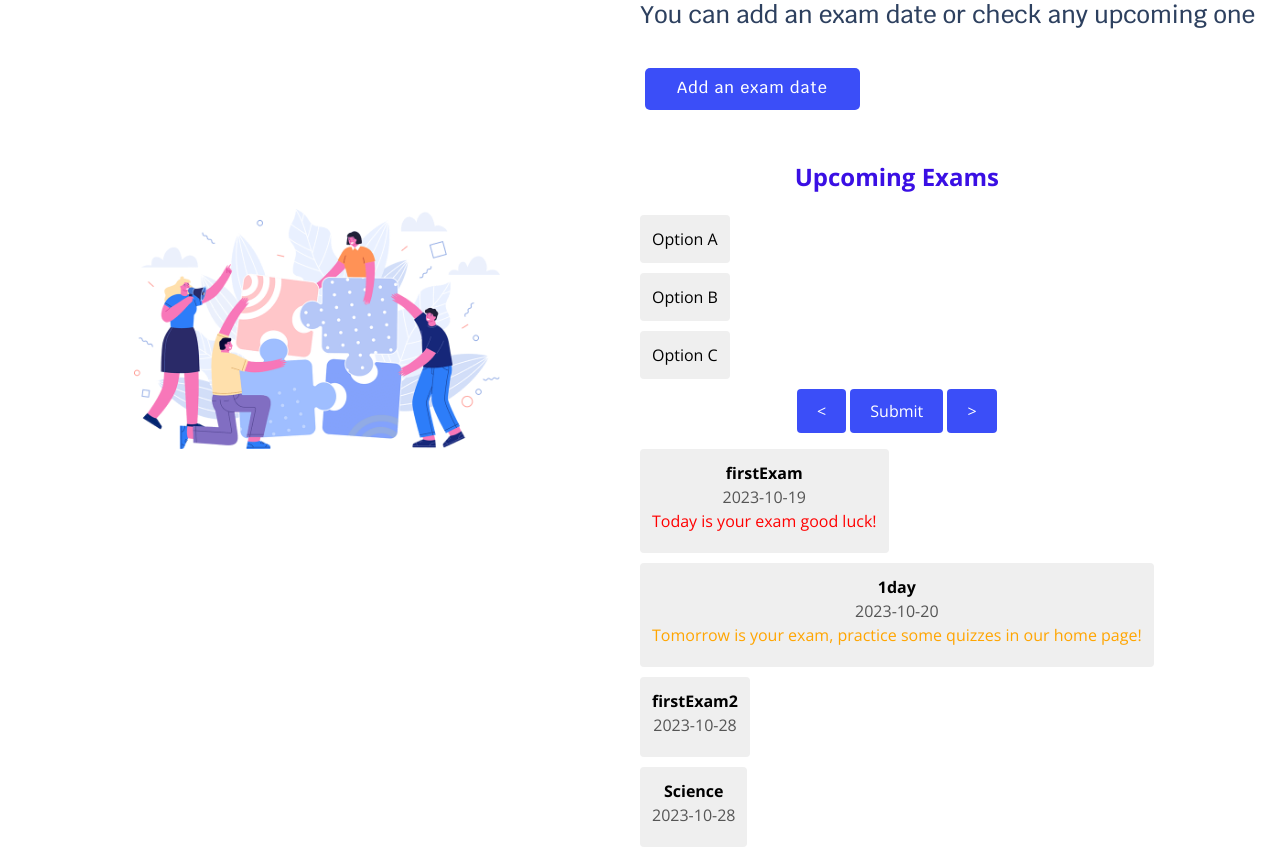
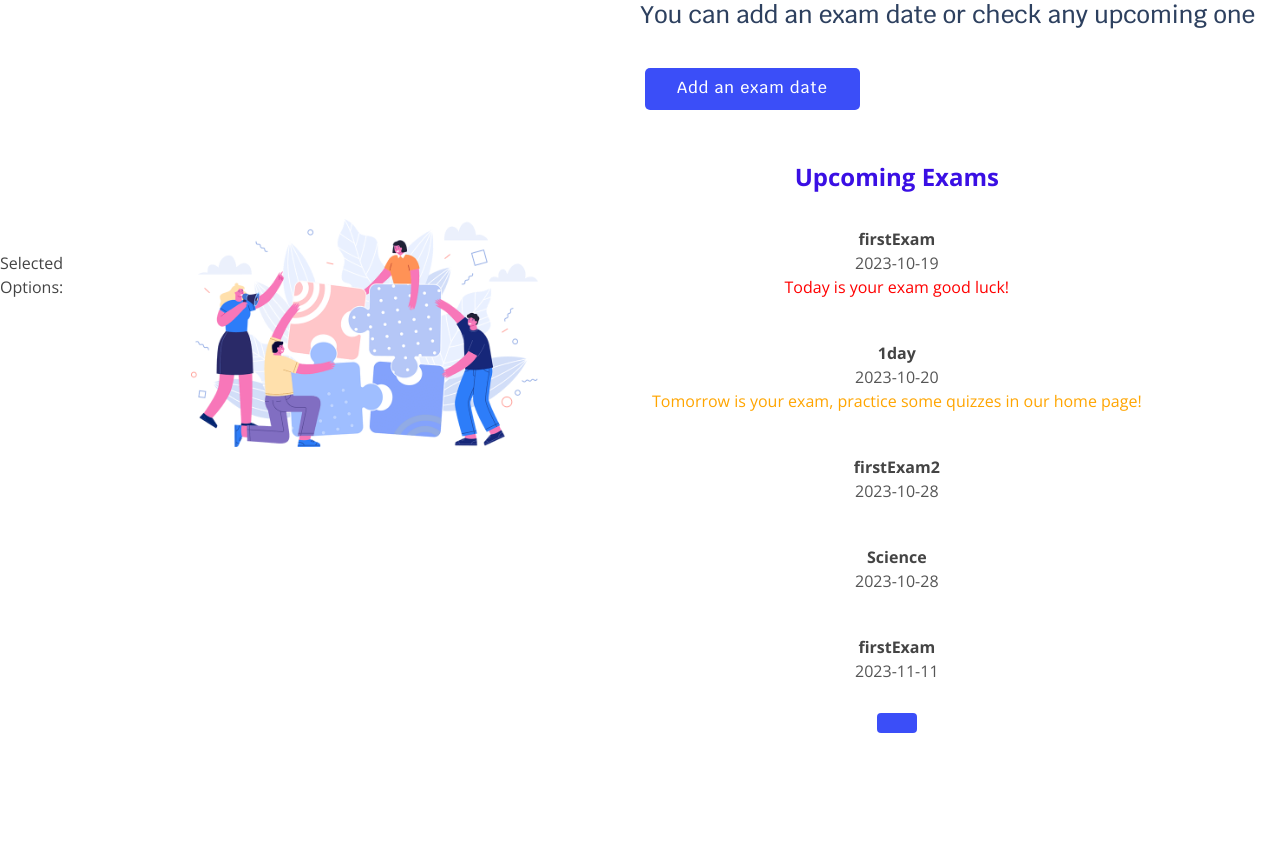
Before and after one commit to faisal-almugesib/iQuiz, a Flask app: page /calendar in a window 1280 px wide. Shown: the part 304-1158 px from the top of the page. Run offline with Flask 3, Linux system fonts and the light colour scheme; a user stored in the database is signed in; some libraries are stand-ins or nearby versions.

Commit message:
tryStyleOfEachPage AND PRAY THAT EVERYTHING WORKS

```diff
--- a/flaskblog/routes.py
+++ b/flaskblog/routes.py
@@ -324,3 +324,12 @@ def addDate():
                 return redirect(url_for('calendar'))
 
     return render_template('addDate.html',title='addDate', form=form, user=current_user)
+
+
+@app.route("/deleteExam", methods=['GET','POST'])
+@login_required
+def deleteExam():
+    checkboxes = request.form.getlist('checkbox')
+    for i in checkboxes:
+        print(i)
+    return redirect(url_for('home'))
--- a/flaskblog/static/quizStyles.css
+++ b/flaskblog/static/quizStyles.css
@@ -71,14 +71,13 @@ body {
     border-color: #000;
 }
 
-.option:focus {
+
+
+.blue-border {
     border-color: #007bff;
     outline: none;
 }
 
-.option:active {
-    border-color: #007bff;
-}
 
 input[type="radio"] {
     display: none;
@@ -92,6 +91,8 @@ input[type="radio"]:checked + .option {
 }
 
 input[type="checkbox"] {
+    width: 300px;
+    height: 100px;
     display: none;
 }
 
--- a/flaskblog/templates/calendar.html
+++ b/flaskblog/templates/calendar.html
@@ -48,6 +48,149 @@
     .one-day{
         color: orange;
     }
+    body {
+        font-family: Arial, sans-serif;
+        background-color: #f0f0f0;
+        display: flex;
+        justify-content: center;
+        align-items: center;
+        height: 100vh;
+        margin: 0;
+    }
+
+    /*
+    .card {
+        background-color: #fff;
+        border-radius: 8px;
+        box-shadow: 0px 0px 10px rgba(0, 0, 0, 0.2);
+        padding: 20px;
+        text-align: center;
+        width: 400px;
+        overflow: hidden;
+    }
+    */
+
+    .card {
+        background-color: #fff;
+        border-radius: 8px;
+        box-shadow: 0px 0px 10px rgba(0, 0, 0, 0.2);
+        padding: 20px;
+        text-align: center;
+        width: 400px;
+        position: absolute;
+        top: 50%;
+        left: 50%;
+        transform: translate(-50%, -50%);
+        /* Additional CSS styles for the centered content go here */
+    }
+
+    .question {
+        font-weight: bold;
+        font-size: 24px;
+        margin-bottom: 20px;
+        color: #3a0fe4; /* Question text color */
+        position: relative;
+    }
+
+    .option {
+        display: block;
+        margin: 10px 0;
+        padding: 10px;
+        border-radius: 4px;
+        cursor: pointer;
+        transition: transform 0.3s ease, border-color 0.3s ease;
+        border: 2px solid transparent;
+
+        /*
+        if it long remove the extended part and puts ...
+
+        white-space: nowrap; /* Prevents line breaks in button text *
+        overflow: hidden; /* Hides overflowing text *
+        text-overflow: ellipsis; /* Adds ellipsis (...) to indicate text overflow *
+        max-width: 100%; /* Ensures the button doesn't exceed card width *
+        */
+
+
+        white-space: normal; /* Allow text to wrap to multiple lines */
+        word-wrap: break-word; /* Allow long words to break onto the next line */
+        max-width: 100%; /* Ensures the button doesn't exceed card width */
+    }
+
+    .option:hover {
+        transform: scale(0.95);
+        border-color: #000;
+    }
+
+
+
+    .blue-border {
+        border-color: #007bff;
+        outline: none;
+    }
+
+
+    input[type="radio"] {
+        display: none;
+    }
+
+
+
+    input[type="radio"]:checked + .option {
+        border-color: #007bff;
+        transform: scale(0.95);
+    }
+
+    input[type="checkbox"] {
+        width: 300px;
+        height: 100px;
+
+    }
+
+
+
+    input[type="checkbox"]:checked + .option {
+        border-color: #007bff;
+        transform: scale(0.95);
+    }
+
+
+    button[type="submit"] {
+        visibility:"";
+        background-color: #3b4ef8;;
+        color: #fff;
+        border: none;
+        padding: 10px 20px;
+        border-radius: 4px;
+        cursor: pointer;
+        font-size: 16px;
+        transition: background-color 0.3s ease, color 0.3s ease;
+    }
+
+    button[type="submit"]:hover {
+        background-color: #0a22f6;
+    }
+
+
+    .navigate {
+        visibility:"";
+        background-color: #3b4ef8;;
+        color: #fff;
+        border: none;
+        padding: 10px 20px;
+        border-radius: 4px;
+        cursor: pointer;
+        font-size: 16px;
+        transition: background-color 0.3s ease, color 0.3s ease;
+    }
+
+    .navigate:hover {
+        background-color: #0a22f6; /* Lighter color on hover */
+    }
+
+
+
+
+
 
     </style>
     </head>
@@ -57,6 +200,45 @@
     <!-- ======= Header ======= -->
     {% extends "layout.html" %}
     {% block content %}
+
+    <script>document.addEventListener('click', function (event) {
+        if (event.target.classList.contains('clickable-option')) {
+            event.target.classList.toggle('blue-border');
+        }
+
+ });
+</script>
+ <div id="selectedOptions">Selected Options: </div>
+
+
+
+
+    <script>
+        // JavaScript to update the selected options in real-time
+        const checkboxes = document.querySelectorAll('input[type="checkbox"]');
+        const selectedOptions = document.getElementById('selectedOptions');
+
+        checkboxes.forEach(checkbox => {
+            checkbox.addEventListener('change', function() {
+                updateSelectedOptions();
+            });
+        });
+
+        function updateSelectedOptions() {
+            const selected = Array.from(checkboxes)
+                .filter(checkbox => checkbox.checked)
+                .map(checkbox => checkbox.value);
+
+            if (selected.length > 0) {
+                selectedOptions.textContent = 'Selected Options: ' + selected.join(', ');
+            } else {
+                selectedOptions.textContent = 'Selected Options: ';
+            }
+        }
+
+
+
+</script>
 
     <!-- ======= Hero Section ======= -->
     <section id="hero" class="d-flex align-items-center">
@@ -76,6 +258,9 @@
                 left: 50%;" >Add an exam date</button>
             </a>
 
+                        <label for="deleteExam-1">
+
+
             <div class = "exam-list" style = "position: absolute;
             top: 40%;
             left: 50%;">
@@ -83,35 +268,18 @@
                 {% if not exams %}
                     You don't have any upcoming exams
                 {% endif %}
-                <form>
-                    <label for="option1" style="display: block;">
-                        <input type="checkbox" name="answer" id="option1" value="A">
-                        <button class="option" type="button"  id="optionA">Option A</button>
-                    </label>
-                    <label for="option2" style="display: block;">
-                        <input type="checkbox" name="answer" id="option2" value="B">
-                        <button class="option" type="button"  id="optionB">Option B</button>
-                    </label>
-                    <label for="option3" style="display: block;">
-                        <input type="checkbox" name="answer" id="option3" value="C">
-                        <button class="option" type="button"  id="optionC">Option C</button>
-                    </label>
 
-                    <button type="button" id="previousButton" class="navigate" onclick="goToPreviousQuestion()"><</button>
-                    <button type="submit" id="submit">Submit</button>
-                    <button type="button" id="nextButton" class="navigate" onclick="goToNextQuestion()">></button>
-
-                </form>
-                <form>
+                <form action="/deleteExam">
 
                     {% for exam in exams %}
                     {% set remaining_days = (exam.date - current_date).days  %}
                     {% if remaining_days >= 0 %}
-                    <button class="option" type="button"  id="examButton">
 
 
-                        <label for="deleteExam">
-                        <input type="checkbox" name="deleteExam" value="{{ exam.course }}" id="deleteExam-{{exam.id}}">
+                    <div class = "option clickable-option">
+                        <input type="checkbox" name="checkbox[]" value="{{ exam.date }},{{exam.course}}" id="{{ exam.date }},{{exam.date}}">
+                        <label for="{{ exam.date }},{{exam.date}}">
+
 
 
                         <div class="course">{{ exam.course }}</div>
@@ -136,16 +304,20 @@
                         {% endif %}
                         </label>
 
-                </button>
+                    </div>
                     {% endif %}
                 {% endfor %}
+
+                <button type="submit"></button>
 
             </form>
             </div>
 
 
 
+
         </div>
+
         <img src="static/assets/img/hero-img.png" class="img-fluid hero-img" alt="" data-aos="zoom-in" data-aos-delay="150">
         </div>
 
```
Also changed, not shown: instance/site.db.
